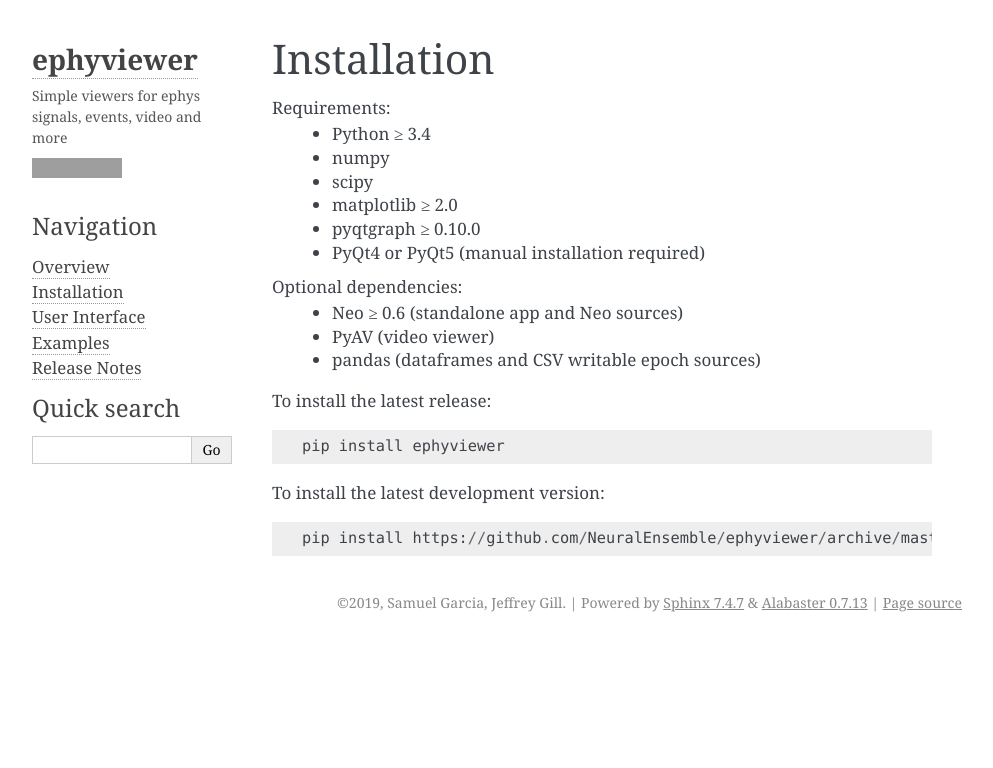
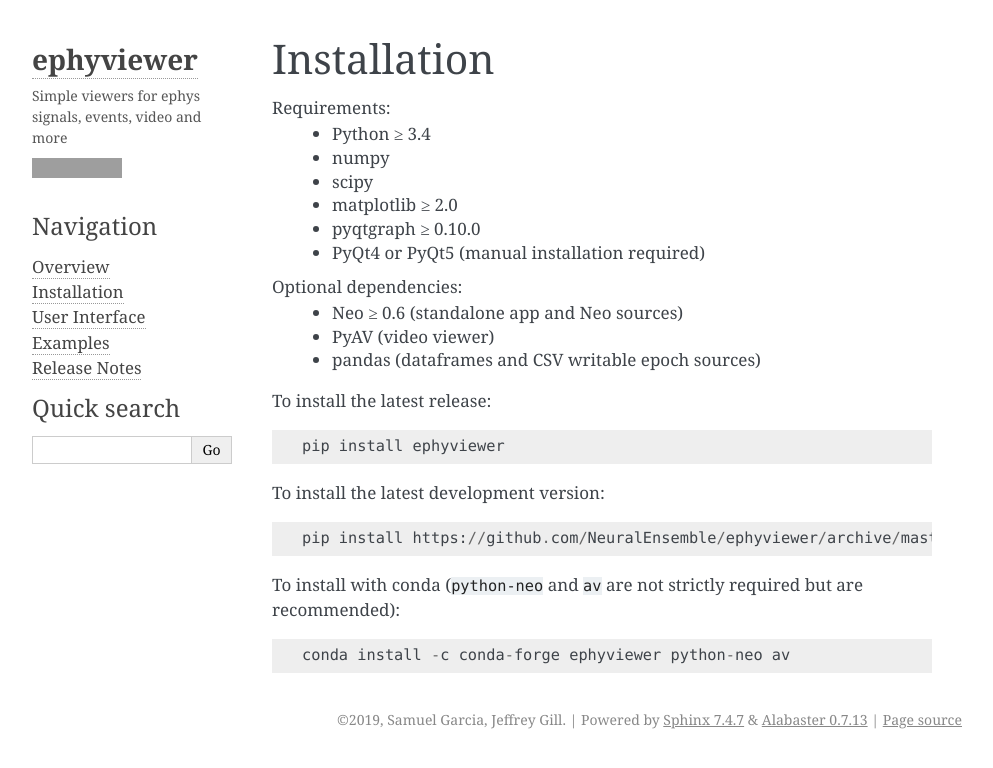
Before and after one commit to NeuralEnsemble/ephyviewer, a Sphinx documentation site: the page built from doc/installation.rst, in a window 1280 px wide, cut to the strip 0-768 px from the top of the page. Shown: the whole strip, without its empty margins (148-1141 px from the left). Built offline with Sphinx 7.4.7, drawn with Linux system fonts in a browser that asks for light colours; grey boxes are pictures that could not be loaded.

Commit message:
Add conda-forge install instructions to docs

```diff
--- a/doc/installation.rst
+++ b/doc/installation.rst
@@ -23,3 +23,8 @@
 To install the latest development version::
 
     pip install https://github.com/NeuralEnsemble/ephyviewer/archive/master.zip
+
+To install with conda (``python-neo`` and ``av`` are not strictly required but
+are recommended)::
+
+    conda install -c conda-forge ephyviewer python-neo av
```
